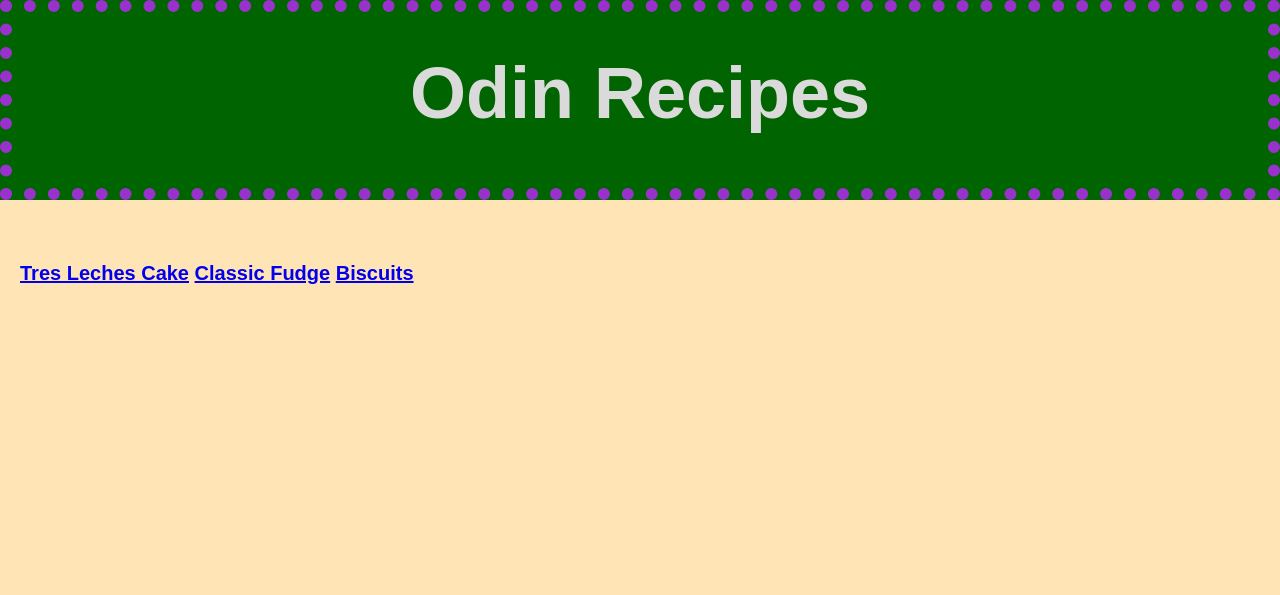
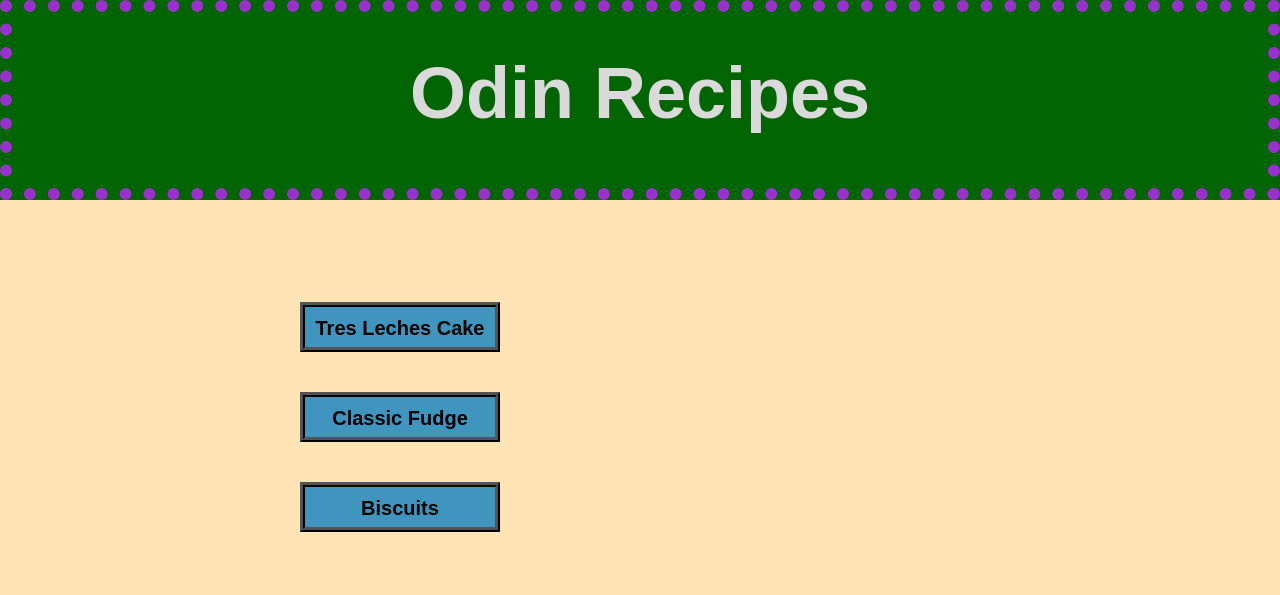
Before and after one commit to caesondaniell/odin-recipes, a plain HTML site: page index.html in a window 1280 px wide. Drawn offline with Linux system fonts and the light colour scheme.

Commit message:
Update classes on index for accuracy

```diff
--- a/index.html
+++ b/index.html
@@ -7,9 +7,9 @@
     <body>
         <h1 class="head">Odin Recipes</h1>
         <div>
-            <a class="link cake" href="./recipes/tres-leches.html">Tres Leches Cake</a>
-            <a class="link fudge" href="./recipes/fudge.html">Classic Fudge</a>
-            <a class="link biscuits" href="./recipes/biscuits.html">Biscuits</a>
+            <a class="button cake" href="./recipes/tres-leches.html">Tres Leches Cake</a>
+            <a class="button fudge" href="./recipes/fudge.html">Classic Fudge</a>
+            <a class="button biscuits" href="./recipes/biscuits.html">Biscuits</a>
         </div>
     </body>
 </html>
```
